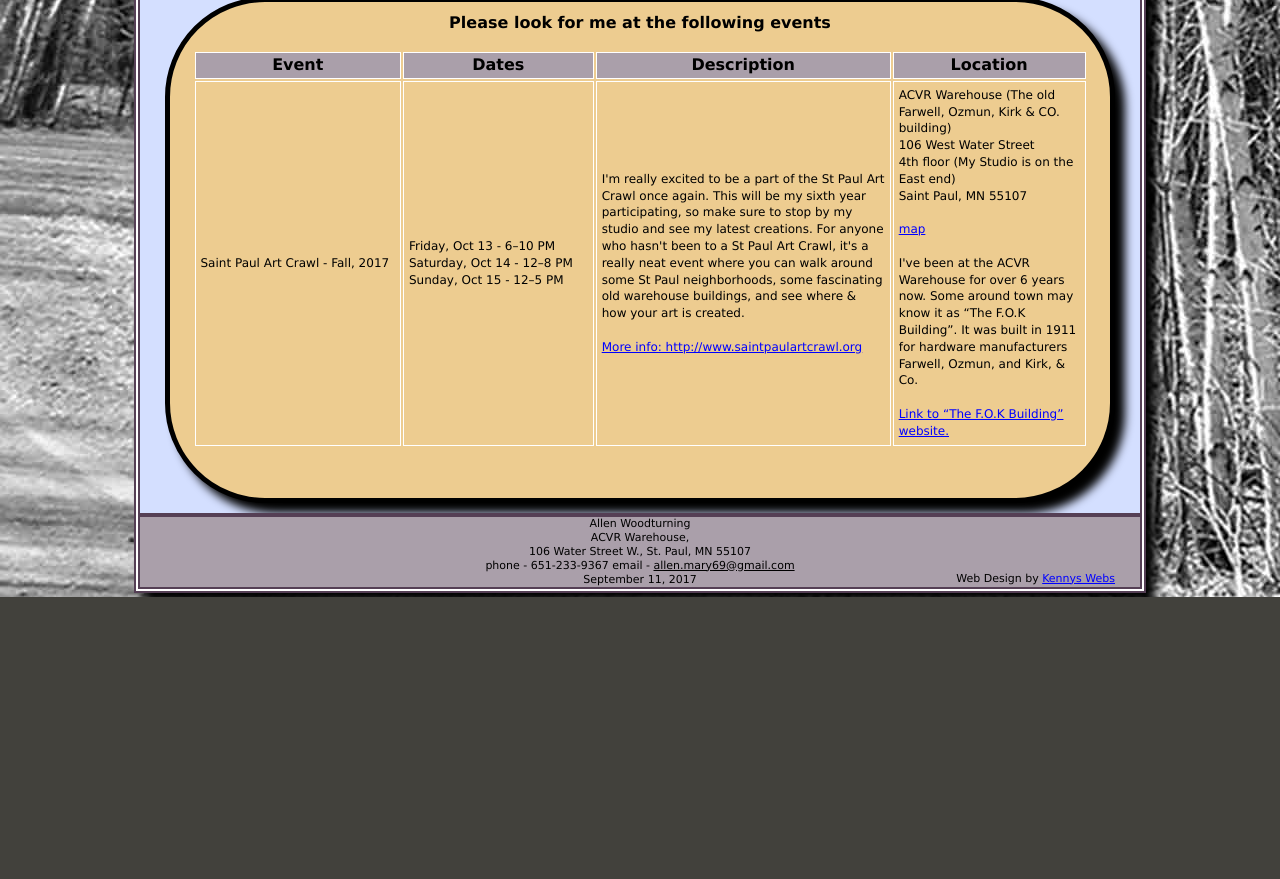
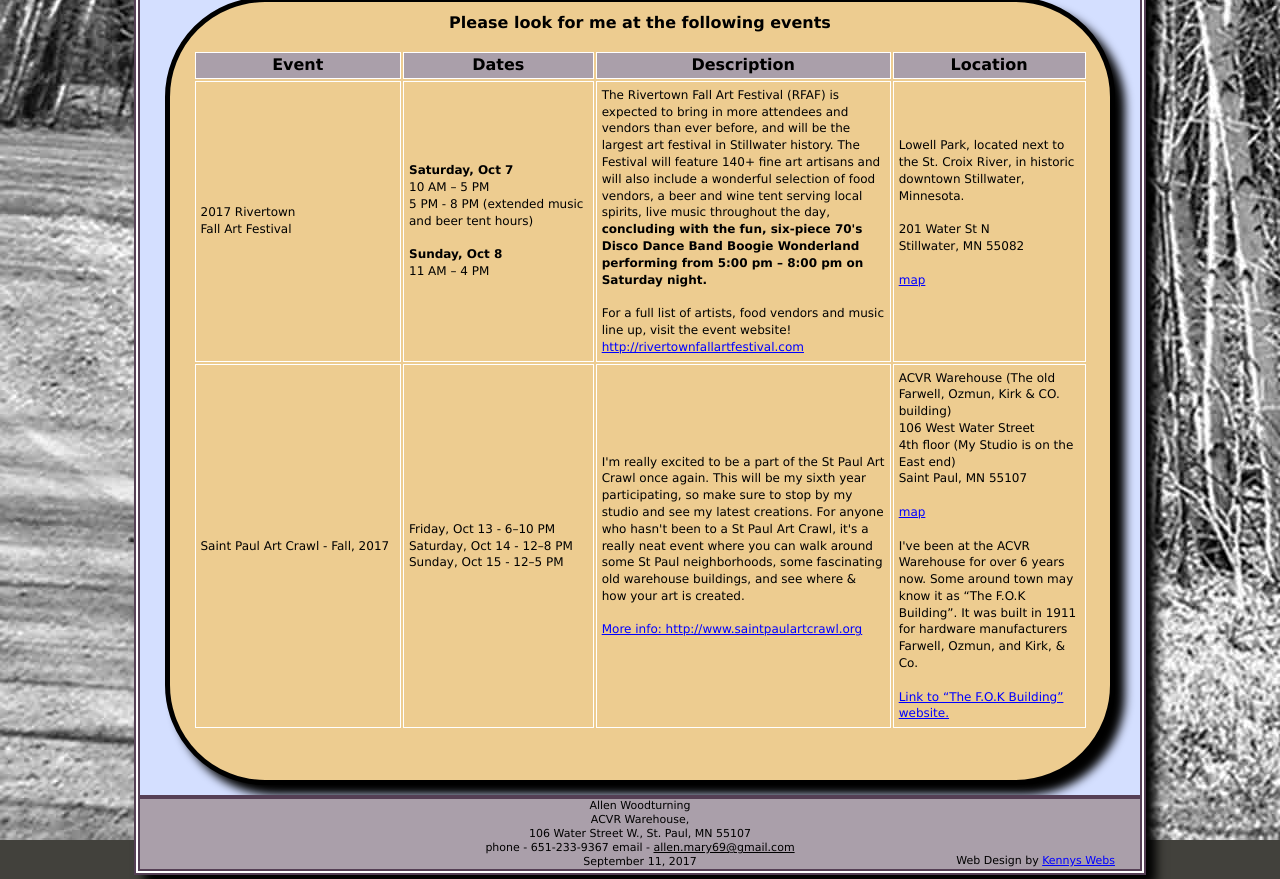
Before and after one commit to ethankent/allenwoodturning, a plain HTML site: page events.html in a window 1280 px wide. Shown: the part 810-1689 px from the top of the page. Before the commit the page ends 1407 px from the top, so only its background shows below. Drawn offline with Linux system fonts and the light colour scheme.

Commit message:
Add The Rivertown Fall Art Festival (RFAF)

```diff
--- a/events.html
+++ b/events.html
@@ -387,6 +387,60 @@ onmouseout="this.style.backgroundColor='#ffffff';this.style.color='#000000';retu
 		<!-- Event -->
 		<tr>
 			<!-- Title -->
+			<td>2017 Rivertown<br>Fall Art Festival</td>
+
+			<!-- Date(s) -->
+			<td>
+				<strong>Saturday, Oct 7</strong><br>
+				10 AM – 5 PM<br>
+				5 PM - 8 PM (extended music and beer tent hours)<br><br>
+
+				<strong>Sunday, Oct 8</strong><br>
+				11 AM – 4 PM
+			</td>
+
+			<!-- Description -->
+			<td>
+				The Rivertown Fall Art Festival (RFAF)
+				is expected to bring in more attendees and vendors than ever before,
+				and will be the largest art festival in Stillwater history.
+				The Festival will feature 140+ fine art artisans
+				and will also include a wonderful selection of food vendors,
+				a beer and wine tent serving local spirits,
+				live music throughout the day,
+				<strong>
+					concluding with the fun, six-piece 70's Disco Dance Band
+					Boogie Wonderland performing from 5:00 pm – 8:00 pm on Saturday night.
+				</strong>
+				<br><br>
+
+				For a full list of artists, food vendors and music line up,
+				visit the event website!
+				<a href="http://rivertownfallartfestival.com" target="_blank">
+					http://rivertownfallartfestival.com<br>
+				</a>
+			</td>
+
+			<!-- Location -->
+			<td>
+				<!-- Location Description -->
+				Lowell Park,
+				located next to the St. Croix River,
+				in historic downtown Stillwater, Minnesota.<br><br>
+
+				201 Water St N<br>
+				Stillwater, MN 55082<br><br>
+
+				<a href="https://goo.gl/maps/ZhuHmTegdZT2" target="_blank">
+					map
+				</a><br><br>
+			</td>
+		</tr>
+		<!-- End of Event -->
+
+		<!-- Event -->
+		<tr>
+			<!-- Title -->
 			<td>Saint Paul Art Crawl - Fall, 2017</td>
 
 			<!-- Date(s) -->
```
